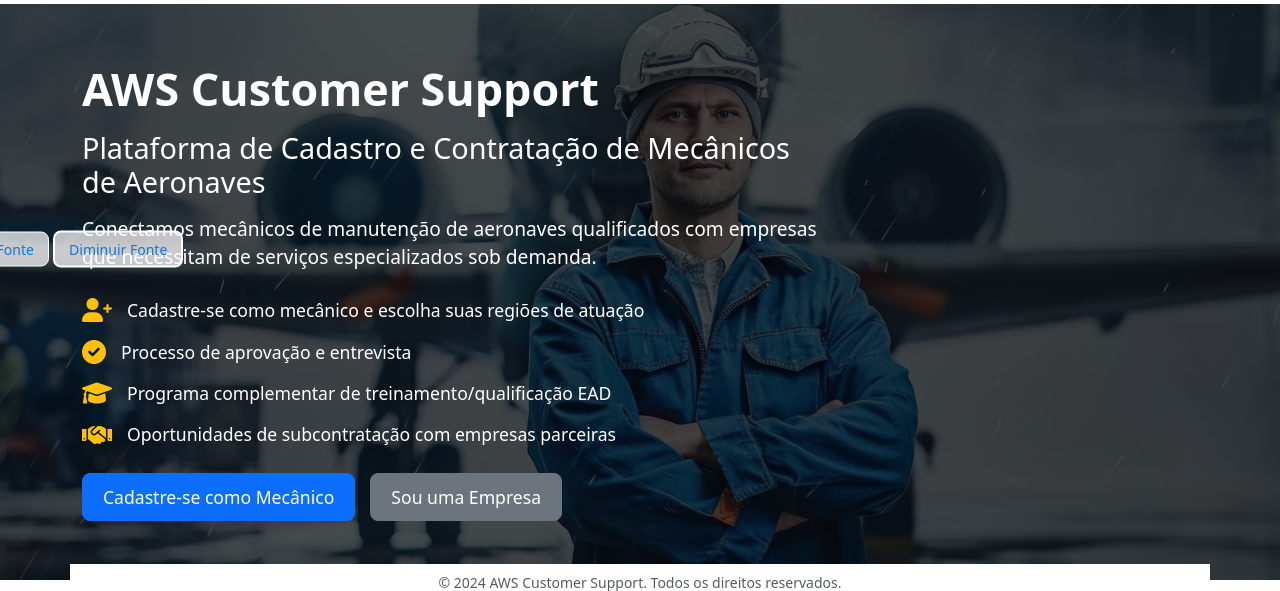
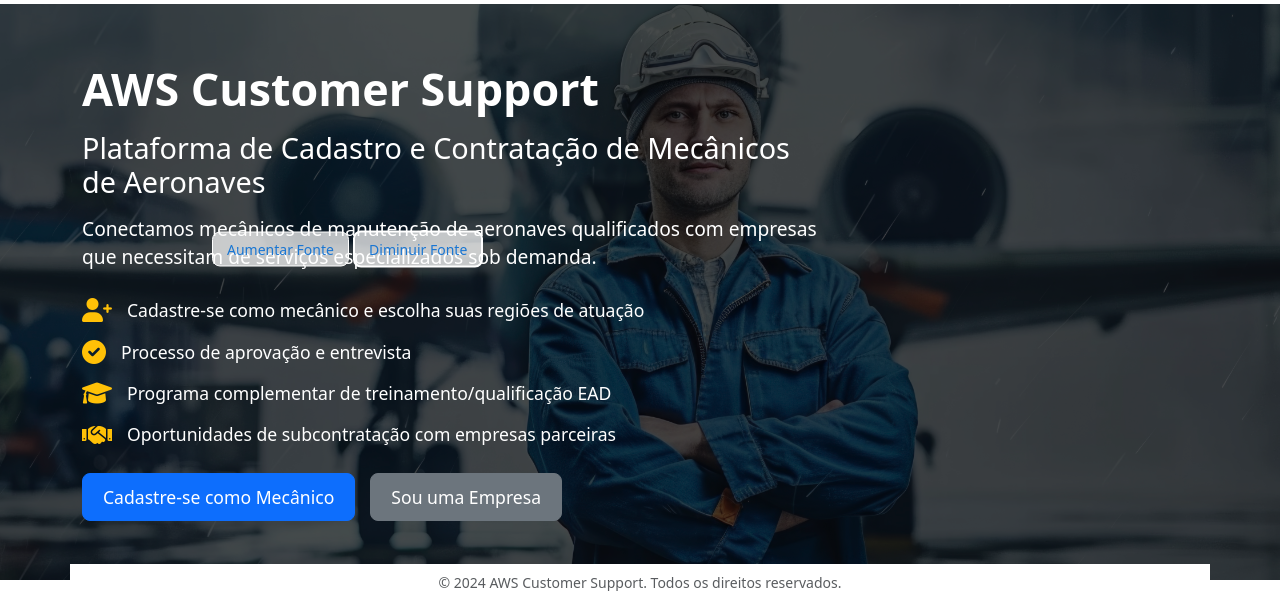
Before and after one commit to mauroue/PI---2024---2, a Django app: page / in a window 1280 px wide. Shown: the part 146-737 px from the top of the page. Run offline with Django 5.2, Linux system fonts and the light colour scheme; some libraries are stand-ins or nearby versions.

Commit message:
Ajuste Acessibilidade

```diff
--- a/app/templates/index.html
+++ b/app/templates/index.html
@@ -175,7 +175,7 @@
     .hero-section .container .row .acessibilidade {
         position: fixed;
         top: 50%;
-        right: 100px;
+        left: 200px;
         transform: translateY(-50%);
     }
 
```
